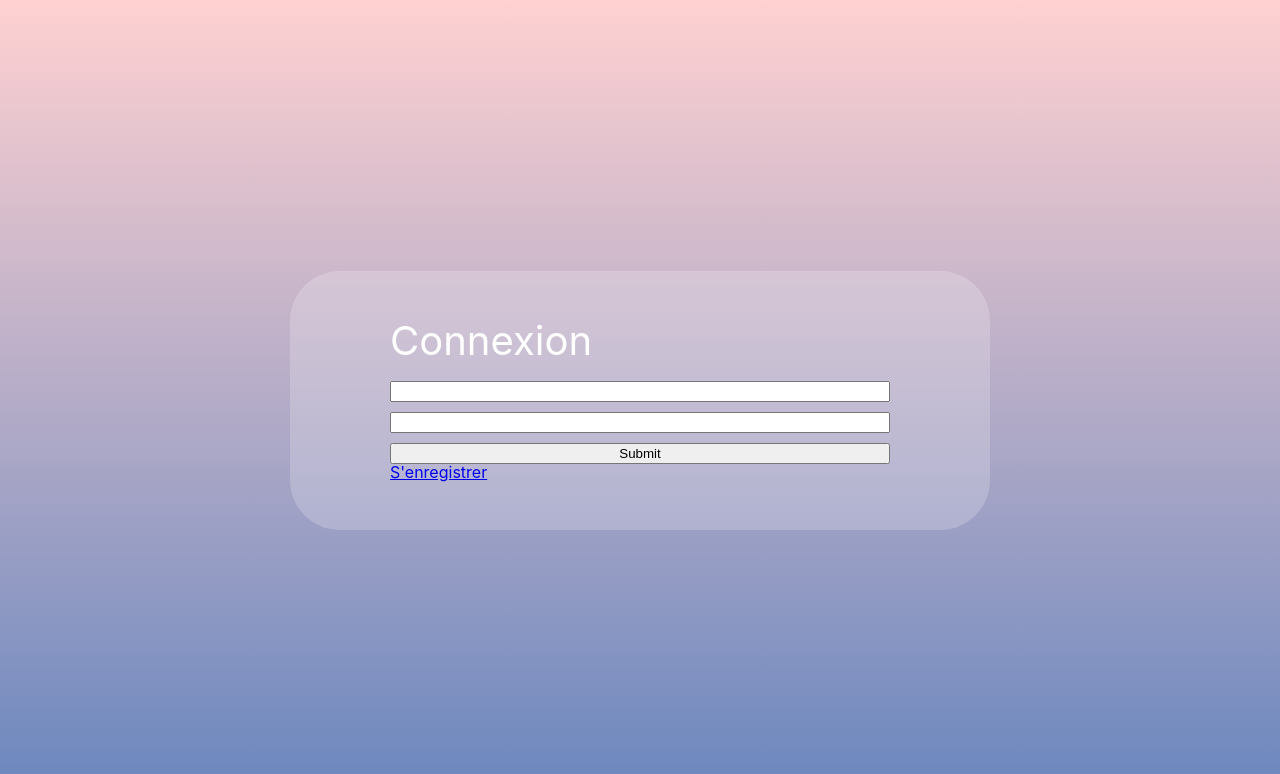
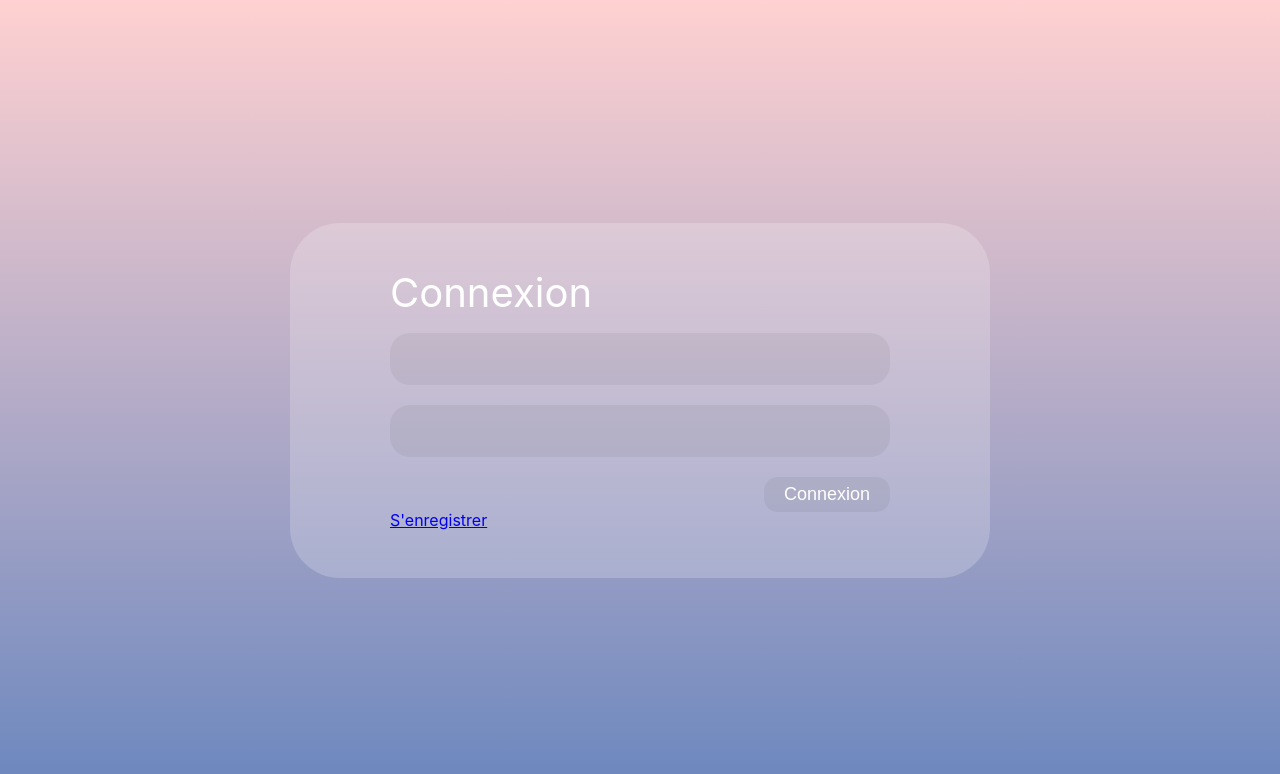
Before and after one commit to theorougier/Projet-file-rouge, a React (Create React App) app in the folder front/: page /login in a window 1280 px wide. Shown: the top 774 px of the page. Built offline with nearby package versions, Linux system fonts and the light colour scheme.

Commit message:
little update

```diff
--- a/front/src/component/CustomInput.js
+++ b/front/src/component/CustomInput.js
@@ -19,7 +19,7 @@ function CustomInput({ title, type, name, onChange, onBlur, value }) {
 const ownStyles = () => ({
   input: {
     color: "white",
-    background: "rgba(0, 0, 0, 0.1)",
+    background: "rgba(0, 0, 0, 0.05)",
     height: "50px",
     border: "none",
     borderRadius: "20px",
--- a/front/src/pages/login/LoginForm.js
+++ b/front/src/pages/login/LoginForm.js
@@ -1,5 +1,7 @@
 import React from "react";
 import { Formik } from "formik";
+import CustomInput from "../../component/CustomInput";
+import CustomButton from "../../component/CustomButton";
 
 function LoginForm() {
   const styles = ownStyles();
@@ -36,7 +38,7 @@ function LoginForm() {
         /* and other goodies */
       }) => (
         <form onSubmit={handleSubmit} style={styles.parent}>
-          <input
+          <CustomInput
             type="email"
             name="email"
             onChange={handleChange}
@@ -44,7 +46,7 @@ function LoginForm() {
             value={values.email}
           />
           {errors.email && touched.email && errors.email}
-          <input
+          <CustomInput
             type="password"
             name="password"
             onChange={handleChange}
@@ -52,9 +54,13 @@ function LoginForm() {
             value={values.password}
           />
           {errors.password && touched.password && errors.password}
-          <button type="submit" disabled={isSubmitting}>
-            Submit
-          </button>
+          <CustomButton
+            style={styles.button}
+            type="submit"
+            disabled={isSubmitting}
+            label="Connexion"
+            end
+          />
         </form>
       )}
     </Formik>
@@ -65,9 +71,10 @@ const ownStyles = () => ({
   parent: {
     display: "flex",
     flexDirection: "column",
-    gap: "10px",
+    gap: "20px",
     height: "100%",
   },
+  //   button: { alignSelf: "end" },
 });
 
 export default LoginForm;
```
